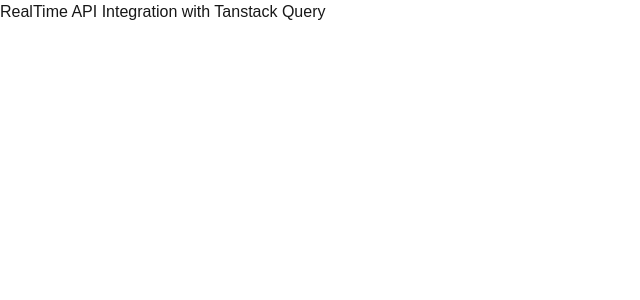
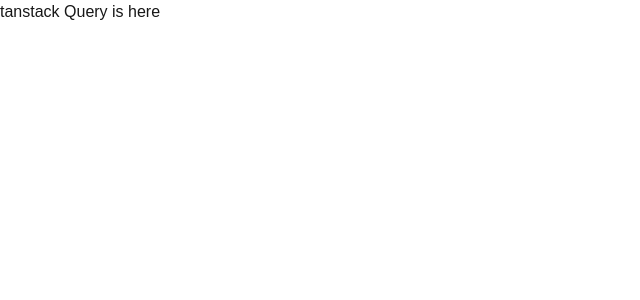
Before and after one commit to iahmadiqbal/Realtime_api_integration, a Next.js app: page / in a window 1280 px wide. Shown: the top 300 px of the page, without its empty margins (0-640 px from the left). Built offline with nearby package versions, Linux system fonts and the light colour scheme.

Commit message:
tanstack query setup ready

```diff
--- a/package.json
+++ b/package.json
@@ -9,6 +9,7 @@
     "lint": "eslint"
   },
   "dependencies": {
+    "@tanstack/react-query": "^5.90.10",
     "next": "16.0.3",
     "react": "19.2.0",
     "react-dom": "19.2.0"
--- /dev/null
+++ b/src/app/ReactQueryProvider/page.jsx
@@ -0,0 +1,13 @@
+"use client";
+import { QueryClient, QueryClientProvider } from "@tanstack/react-query";
+
+const ReactQueryProvider = ({ children }) => {
+  const queryClient = new QueryClient();
+  return (
+    <>
+      <QueryClientProvider client={queryClient}>{children}</QueryClientProvider>
+    </>
+  );
+};
+
+export default ReactQueryProvider;
--- a/src/app/layout.js
+++ b/src/app/layout.js
@@ -1,29 +1,17 @@
-import { Geist, Geist_Mono } from "next/font/google";
 import "./globals.css";
+import ReactQueryProvider from "./ReactQueryProvider/page";
 
-const geistSans = Geist({
-  variable: "--font-geist-sans",
-  subsets: ["latin"],
-});
-
-const geistMono = Geist_Mono({
-  variable: "--font-geist-mono",
-  subsets: ["latin"],
-});
-
-export const metadata = {
-  title: "Create Next App",
-  description: "Generated by create next app",
-};
+// export const metadata = {
+//   title: "CRUD OPERATION",
+//   description: "Crud operation using tanstack Query",
+// };
 
 export default function RootLayout({ children }) {
   return (
     <html lang="en">
-      <body
-        className={`${geistSans.variable} ${geistMono.variable} antialiased`}
-      >
-        {children}
-      </body>
+      <ReactQueryProvider>
+        <body>{children}</body>
+      </ReactQueryProvider>
     </html>
   );
 }
--- /dev/null
+++ b/src/app/lib/api/page.jsx
@@ -0,0 +1 @@
+export const BASE_URL = "https://fakestoreapi.com";
--- a/src/app/page.js
+++ b/src/app/page.js
@@ -1,7 +1,7 @@
 export default function Home() {
   return (
     <>
-      <h1>RealTime API Integration with Tanstack Query</h1>
+      <h1>tanstack Query is here</h1>
     </>
   );
 }
```
Also changed, not shown: 1 other file (tests, documents, lock files or other folders).
